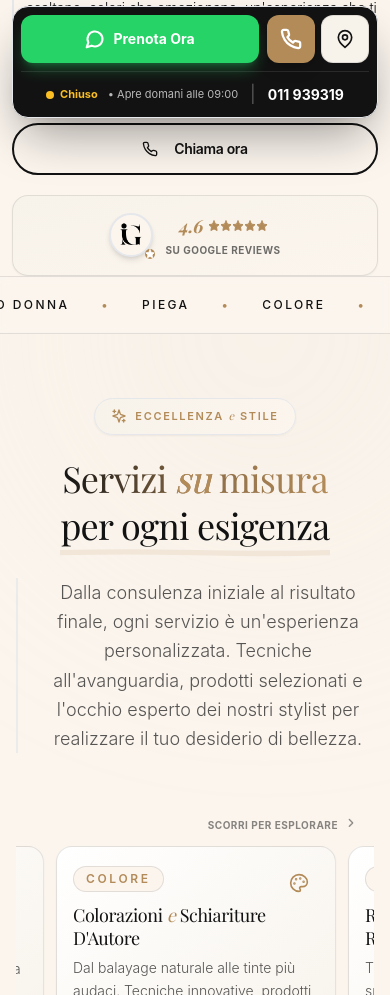
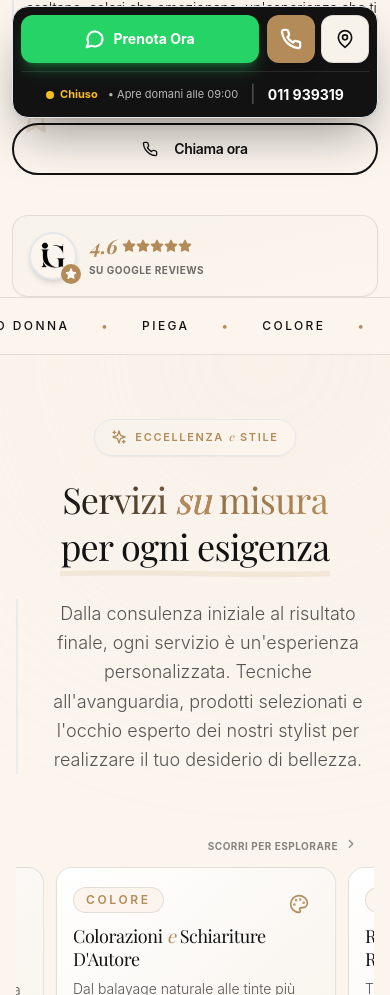
Before and after one commit to riccardo2121/f26, a React (Vite) app: page /#/ in a window 390 px wide. Shown: the part 718-1713 px from the top of the page. Built offline with nearby package versions, Linux system fonts and the light colour scheme; a web font is replaced by a local one.

Commit message:
Update HeroSection latest changes

```diff
--- a/src/components/HeroSection.tsx
+++ b/src/components/HeroSection.tsx
@@ -74,26 +74,26 @@ export function HeroSection() {
             </div>
 
             {/* Reviews Card - Mobile optimized */}
-            <div className="mt-5 md:mt-10 p-4 md:p-5 rounded-2xl bg-gradient-to-br from-[var(--surface)] to-[var(--paper)] border border-[var(--line)] shadow-sm w-full">
-              <div className="flex items-center justify-center md:justify-start gap-3 md:gap-4">
+            <div className="mt-10 md:mt-14 p-4 md:p-5 rounded-2xl bg-gradient-to-br from-[var(--surface)] to-[var(--paper)] border border-[var(--line)] shadow-sm w-full max-w-full overflow-hidden">
+              <div className="flex items-center gap-3 md:gap-4">
                 <div className="relative shrink-0">
-                  <div className="w-11 h-11 md:w-14 md:h-14 rounded-full border-2 border-[var(--accent)]/30 bg-[var(--paper)] p-1.5 flex items-center justify-center shadow-md">
+                  <div className="w-12 h-12 md:w-14 md:h-14 rounded-full border-2 border-[var(--accent)]/30 bg-[var(--paper)] p-1.5 md:p-2 flex items-center justify-center shadow-md">
                     <img src="/logo.png" alt="Reviews" className="w-full h-full object-contain" />
                   </div>
-                  <div className="absolute -bottom-0.5 -right-0.5 w-4.5 h-4.5 md:w-6 md:h-6 bg-[var(--accent)] rounded-full flex items-center justify-center">
-                    <Star className="w-2.5 h-2.5 md:w-3.5 md:h-3.5 text-white fill-white" />
+                  <div className="absolute -bottom-1 -right-1 w-5 h-5 md:w-6 md:h-6 bg-[var(--accent)] rounded-full flex items-center justify-center">
+                    <Star className="w-3 h-3 md:w-3.5 md:h-3.5 text-white fill-white" />
                   </div>
                 </div>
-                <div className="text-center md:text-left">
-                  <div className="flex items-center justify-center md:justify-start gap-1.5">
-                    <span className="text-[var(--accent)] font-serif font-bold text-lg md:text-2xl italic">4.6</span>
+                <div className="min-w-0">
+                  <div className="flex items-center gap-1.5 mb-0.5">
+                    <span className="text-[var(--accent)] font-serif font-bold text-xl md:text-2xl italic">4.6</span>
                     <div className="flex">
                       {[1,2,3,4,5].map((n) => (
-                        <Star key={n} className="w-3 h-3 md:w-4 md:h-4 text-[var(--accent)] fill-[var(--accent)]" />
+                        <Star key={n} className="w-3.5 h-3.5 md:w-4 md:h-4 text-[var(--accent)] fill-[var(--accent)]" />
                       ))}
                     </div>
                   </div>
-                  <div className="text-[10px] md:text-[11px] uppercase tracking-wider font-bold opacity-60 mt-0.5">Su Google Reviews</div>
+                  <div className="text-[10px] md:text-[11px] uppercase tracking-wider font-bold opacity-60">Su Google Reviews</div>
                 </div>
               </div>
             </div>
```
